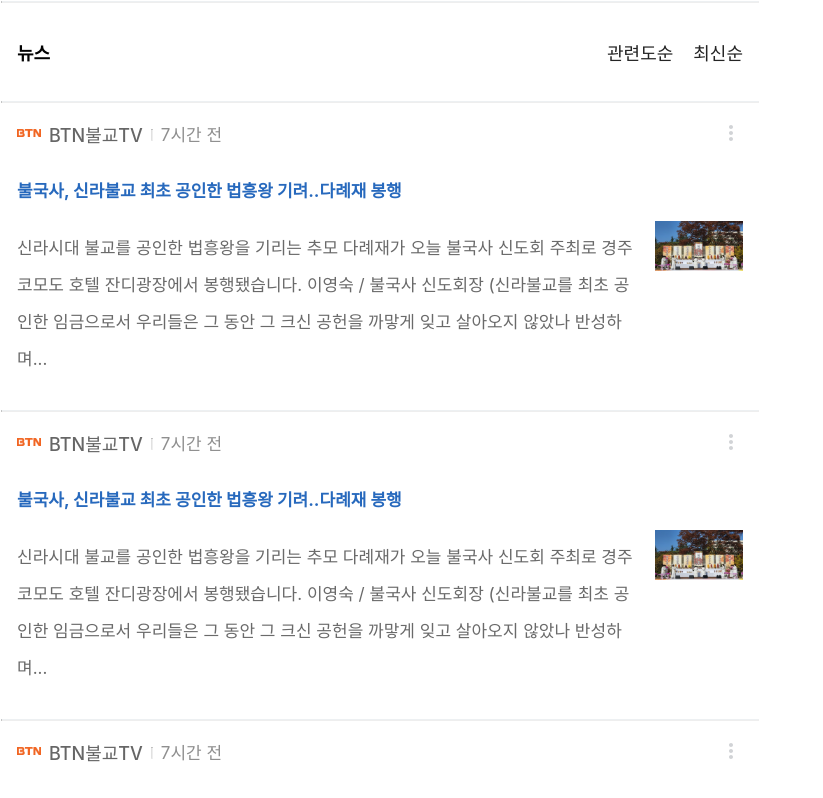
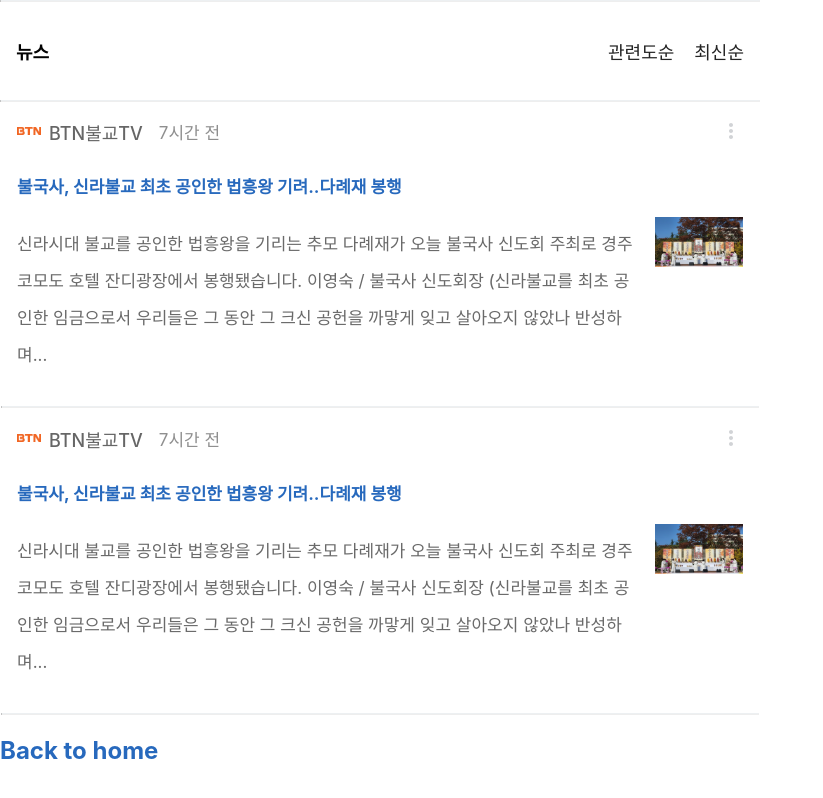
Before and after one commit to ksa37/CS492_Team4_Web_SSR_with_Server_Driven_UI, a Next.js app: page /news in a window 1280 px wide. Shown: the top 798 px of the page, without its empty margins (0-823 px from the left). Built offline with nearby package versions, Linux system fonts and the light colour scheme.

Commit message:
Add parameters in card component and pass data

```diff
--- a/src/components/card.js
+++ b/src/components/card.js
@@ -24,39 +24,61 @@ import MoreVertIcon from "@material-ui/icons/MoreVert";
 //     )
 // }
 
-export default function Card() {
+export default function Card({props}) {
+    const { publisherURL, publisherImgURL, publisher, date, newsURL, title, contents, contentsImgURL } = props
+    // const data = {
+    //     "publisherURL": "http://www.btnnews.tv",
+    //     "publisherImgURL": "/images/news_publisher_logos/BTN.jpg",
+    //     "publisher": "BTN불교TV",
+    //     "date": "7시간 전",
+    //     "newsURL": "http://m.btnnews.tv/news/articleView.html?idxno=68717",
+    //     "title": "불국사, 신라불교 최초 공인한 법흥왕 기려..다례재 봉행",
+    //     "contents": "신라시대 불교를 공인한 법흥왕을 기리는 추모 다례재가 오늘 불국사 신도회 주최로 경주 코모도 호텔 잔디광장에서 봉행됐습니다. 이영숙 / 불국사 신도회장 (신라불교를 최초 공인한 임금으로서 우리들은 그 동안 그 크신 공헌을 까맣게 잊고 살아오지 않았나 반성하며...",
+    //     "contentsImgURL": "/images/news_images/BTN_1.jpg"
+    // }
+
     return (
         <div className={styles.postOutline}>
             <div className={styles.post}>
                 <div className={styles.cardHeader}>
                     <div className={styles.publishInfo}>
-                        <Link href="http://www.btnnews.tv">
+                        {/* <Link href="http://www.btnnews.tv"> */}
+                        {/* <Link href={data.publisherURL}> */}
+                        <Link href={publisherURL}>
                             <a>
                             <div className={styles.publishInfo}>
                                 <Image className={styles.publisherImg}
-                                    src='/images/news_publisher_logos/BTN.jpg'
+                                    // src='/images/news_publisher_logos/BTN.jpg'
+                                    src={publisherImgURL}
                                     width={24}
                                     height={24}
                                     layout='fixed'
                                     objectFit='contain'
                                 />
-                                <div className={styles.publisher}>BTN불교TV</div>
+                                {/* <div className={styles.publisher}>BTN불교TV</div> */}
+                                {/* <div className={styles.publisher}>{data.publisher}</div> */}
+                                <div className={styles.publisher}>{publisher}</div>
                             </div>
                             </a>
                         </Link>
-                        <hr className={styles.verticalDivider}></hr>
+                        {/* <hr className={styles.verticalDivider}></hr> */}
                         <div className={styles.date}>7시간 전</div>
+                        {/* <div className={styles.date}>{date}</div> */}
                     </div>
                     <MoreVertIcon className={styles.morevert}>
                     </MoreVertIcon>
                 </div>
                 <Link href="http://m.btnnews.tv/news/articleView.html?idxno=68717">
+                {/* <Link href={newsURL}> */}
                     <a>
                         <div className={styles.title}>불국사, 신라불교 최초 공인한 법흥왕 기려..다례재 봉행</div>
+                        {/* <div className={styles.title}>{title}</div> */}
                         <div className={styles.contentsInfo}>
                             <div className={styles.contents}>신라시대 불교를 공인한 법흥왕을 기리는 추모 다례재가 오늘 불국사 신도회 주최로 경주 코모도 호텔 잔디광장에서 봉행됐습니다. 이영숙 / 불국사 신도회장 (신라불교를 최초 공인한 임금으로서 우리들은 그 동안 그 크신 공헌을 까맣게 잊고 살아오지 않았나 반성하며...</div>
+                            {/* <div className={styles.contents}>{contents}</div> */}
                             <Image className={styles.contentsImg}
                                 src="/images/news_images/BTN_1.jpg"
+                                // src={contentsImgURL}
                                 width={88}
                                 height={88}
                                 layout='fixed'
--- a/src/pages/news.js
+++ b/src/pages/news.js
@@ -3,7 +3,59 @@ import Link from 'next/link'
 import Card from '../components/card'
 import styles from './news.module.css'
 
-export default function FirstPost() {
+const dummydata = {
+    "keywords": [ {
+                    "keyword": "불국사",
+                    "view": [ "basicInfo", "photo", "news" ],
+                    "basicInfo": {
+                                    "지정종목": "사적",
+                                    "지정번호": "제502호"
+                                },
+                    "photo": [ "url_1", "url_2", "url_3" ],
+                    "news": [
+                                {
+                                    "publisherURL": "http://www.btnnews.tv",
+                                    "publisherImgURL": "/images/news_publisher_logos/BTN.jpg",
+                                    "publisher": "BTN불교TV",
+                                    "date": "7시간 전",
+                                    "newsURL": "http://m.btnnews.tv/news/articleView.html?idxno=68717",
+                                    "title": "불국사, 신라불교 최초 공인한 법흥왕 기려..다례재 봉행",
+                                    "contents": "신라시대 불교를 공인한 법흥왕을 기리는 추모 다례재가 오늘 불국사 신도회 주최로 경주 코모도 호텔 잔디광장에서 봉행됐습니다. 이영숙 / 불국사 신도회장 (신라불교를 최초 공인한 임금으로서 우리들은 그 동안 그 크신 공헌을 까맣게 잊고 살아오지 않았나 반성하며...",
+                                    "contentsImgURL": "/images/news_images/BTN_1.jpg"
+                                },
+                                {
+                                    "publisherURL": "http://www.btnnews.tv",
+                                    "publisherImgURL": "/images/news_publisher_logos/BTN.jpg",
+                                    "publisher": "BTN불교TV",
+                                    "date": "7시간 전",
+                                    "newsURL": "http://m.btnnews.tv/news/articleView.html?idxno=68717",
+                                    "title": "불국사, 신라불교 최초 공인한 법흥왕 기려..다례재 봉행",
+                                    "contents": "신라시대 불교를 공인한 법흥왕을 기리는 추모 다례재가 오늘 불국사 신도회 주최로 경주 코모도 호텔 잔디광장에서 봉행됐습니다. 이영숙 / 불국사 신도회장 (신라불교를 최초 공인한 임금으로서 우리들은 그 동안 그 크신 공헌을 까맣게 잊고 살아오지 않았나 반성하며...",
+                                    "contentsImgURL": "/images/news_images/BTN_1.jpg"
+                                }
+                            ]
+                        },
+        {
+            "keyword": "모가디슈"
+
+        }
+    ]
+}
+
+const newsdummy = [
+    {
+        "publisherURL": "http://www.btnnews.tv",
+        "publisherImgURL": "/images/news_publisher_logos/BTN.jpg",
+        "publisher": "BTN불교TV",
+        "date": "7시간 전",
+        "newsURL": "http://m.btnnews.tv/news/articleView.html?idxno=68717",
+        "title": "불국사, 신라불교 최초 공인한 법흥왕 기려..다례재 봉행",
+        "contents": "신라시대 불교를 공인한 법흥왕을 기리는 추모 다례재가 오늘 불국사 신도회 주최로 경주 코모도 호텔 잔디광장에서 봉행됐습니다. 이영숙 / 불국사 신도회장 (신라불교를 최초 공인한 임금으로서 우리들은 그 동안 그 크신 공헌을 까맣게 잊고 살아오지 않았나 반성하며...",
+        "contentsImgURL": "/images/news_images/BTN_1.jpg"
+    }
+]
+
+export default function News() {
     return (
         <>
             <Head>
@@ -11,7 +63,7 @@ export default function FirstPost() {
             </Head>
             <div className={styles.news}>
                 <hr className={styles.divider}></hr>
-                <div className={styles.newsHeader}>
+                <div className={styles.viewHeader}>
                     <div className={styles.viewName}>뉴스</div>
                     <div className={styles.viewOptions}>
                         <div className={styles.viewSort}>관련도순</div>
@@ -20,10 +72,13 @@ export default function FirstPost() {
                 </div>
                 <hr className={styles.divider}></hr>
             </div>
+            {/* {dummydata["keywords"][0]["news"][0]["publisherURL"]} */}
+            {/* {newsdummy.map((news) => <Card props={news}/>)} */}
+            {dummydata["keywords"][0]["news"].map((news) => <Card props={news}/>)}
+            {/* <Card props = {dummydata["keywords"][0]["news"][0]}></Card> */}
+            {/* <Card></Card>
             <Card></Card>
-            <Card></Card>
-            <Card></Card>
-            <Card></Card>
+            <Card></Card> */}
             <h2>
                 <Link href="/">
                     <a>Back to home</a>
--- a/src/pages/news.module.css
+++ b/src/pages/news.module.css
@@ -1,12 +1,12 @@
 .news {
     width: 760px;
     height: auto;
-    border-width: 1px;
+    /* border-width: 1px;
     border-style: solid;
-    border-color: transparent;
+    border-color: transparent; */
 }
 
-.newsHeader {
+.viewHeader {
     display: flex;
     flex-direction: row;
     justify-content: space-between;
```
Also changed, not shown: src/data.json (added, +35 -0 lines).
